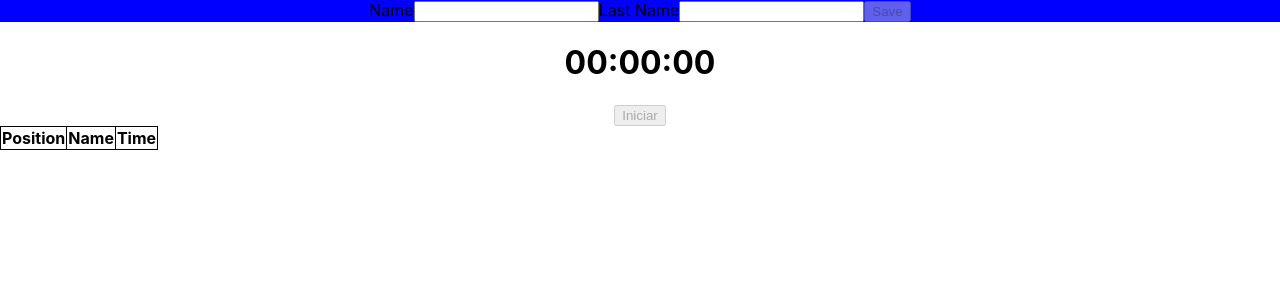
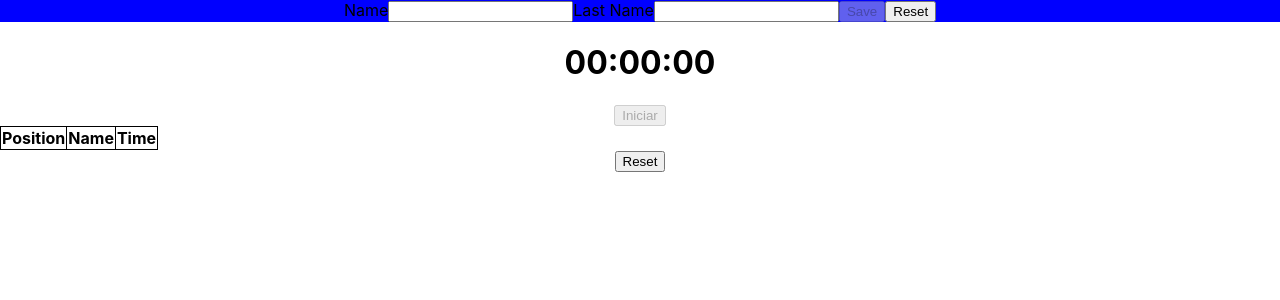
Before and after one commit to NestorMG/leaderboard, a React (Create React App) app: page / in a window 1280 px wide. Shown: the top 300 px of the page. Built offline with nearby package versions, Linux system fonts and the light colour scheme.

Commit message:
Reset button was added

```diff
--- a/src/components/form/Form.jsx
+++ b/src/components/form/Form.jsx
@@ -1,11 +1,11 @@
 import React from 'react';
 import Stopwatch from './Stopwatch';
 import Players from './Players';
-import LeaderBoard from './LeaderBoard';
 
 class Form extends React.Component {
     constructor(props) {
         super(props);
+
         //States
         this.state = {
             isNameEmpty: true,
@@ -18,7 +18,7 @@ class Form extends React.Component {
         this.players = [];
         this.handleChange = this.handleChange.bind(this);
         this.handleClickSave = this.handleClickSave.bind(this);
-
+        this.handleClickReset = this.handleClickReset.bind(this);
 
     };
     handleClickSave(){
@@ -40,13 +40,10 @@ class Form extends React.Component {
 
             Players.push(player); //Esta es la parte que ingresa nuevos datos
 
-            //console.log(Players );
         }else{
             document.getElementsByName("Start")[0].disabled=true;
             this.setState( { isSaved: true });
-
         }
-        console.log(this.state.isSaved + "f");
     }
     handleChange(e){
         let inputName = e.target.name; //obtienes el nombre del html
@@ -56,6 +53,10 @@ class Form extends React.Component {
         value.length === 0 ? this.setState({[attrib]: true}) : this.setState({[attrib]: false});
     }
 
+    handleClickReset(){
+        Players.splice(0, Players.length);//alows us to delete all player
+        this.setState({players: []});
+    }
     render(){
 
         return(<div className="form-personal-data">
@@ -65,8 +66,8 @@ class Form extends React.Component {
                 <label htmlFor="Age">Last Name</label>
                 <input type="text" name="Age" id="" onChange = {this.handleChange}/>
                 <button disabled={ !this.state.isAgeEmpty && !this.state.isNameEmpty ? false : true } id="save" onClick={ this.handleClickSave }>Save</button>
+                <button onClick={this.handleClickReset}>Reset</button>
             </div>
-
             <Stopwatch players = { this.state.players } isSaved= {this.state.isSaved}/>
         </div>)
     }
--- a/src/components/form/LeaderBoard.jsx
+++ b/src/components/form/LeaderBoard.jsx
@@ -8,8 +8,13 @@ class LeaderBoard extends React.Component{
         this.state = {
             players: props.players,
         }
+        this.handleClickReset = this.handleClickReset.bind(this);
     }
+    handleClickReset(){
 
+        this.setState({players: Players.splice()});
+
+    }
     render(){
         return(<div>
             <table>
@@ -43,6 +48,7 @@ class LeaderBoard extends React.Component{
 
 
             </table>
+            <button onClick={this.handleClickReset}>Reset</button>
             </div>);
     }
 }
--- a/src/components/form/Players.js
+++ b/src/components/form/Players.js
@@ -1,4 +1,4 @@
-let Players = [
+var Players = [
 
 ];
 
```
